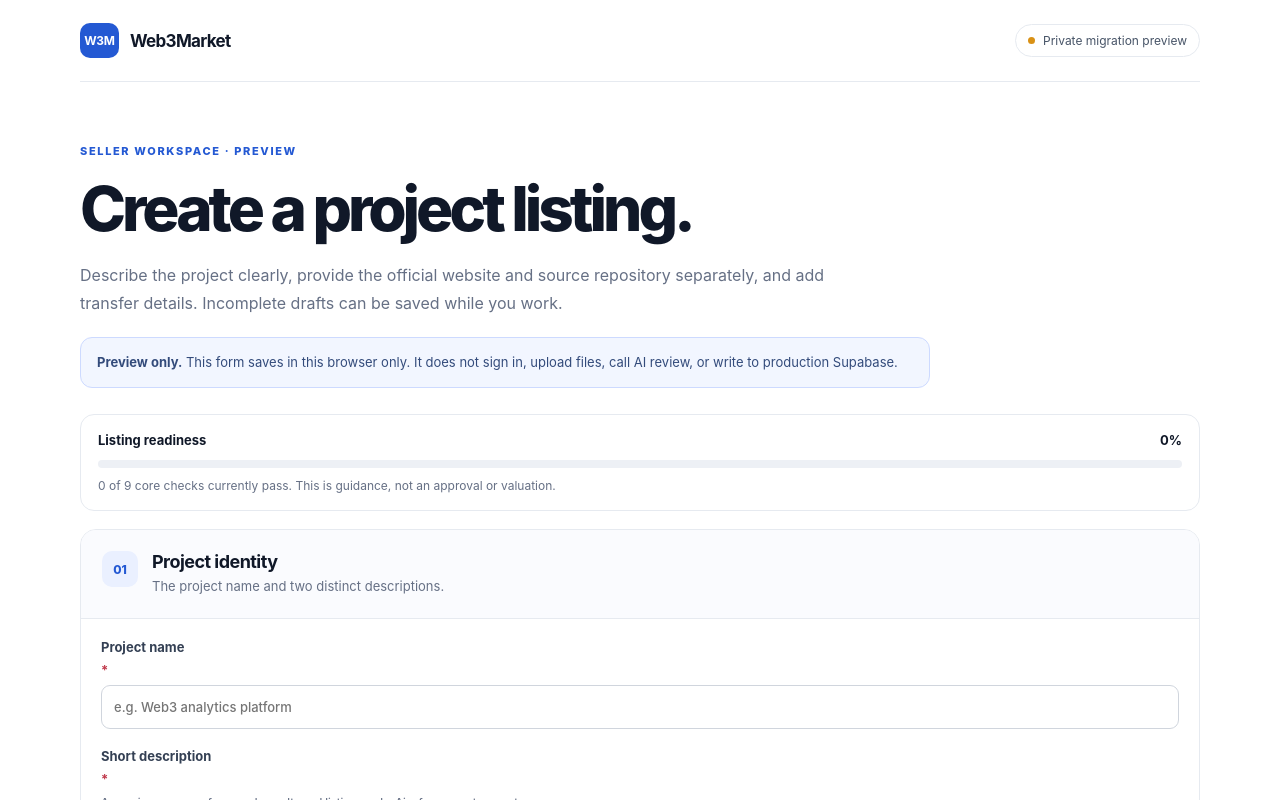
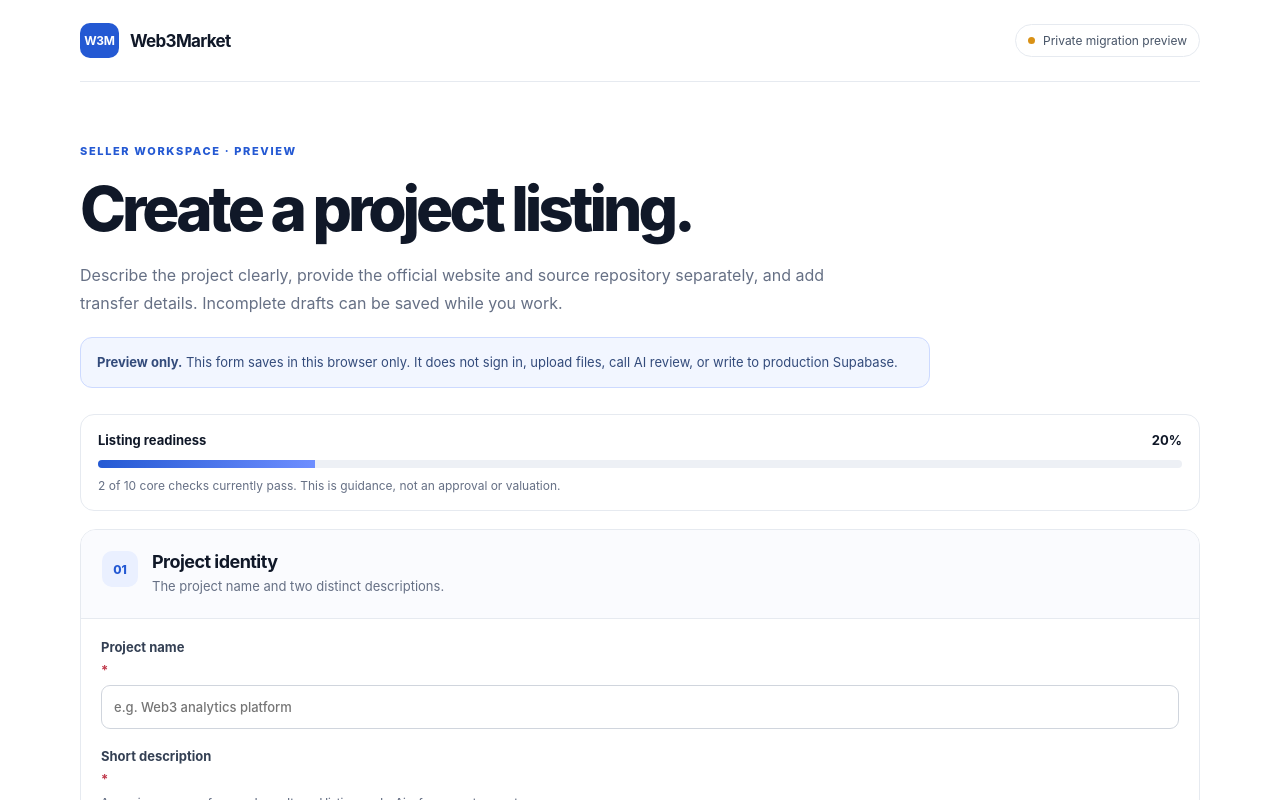
Before and after one commit to Aminzaki1972/Web3Market, a Next.js app in the folder nextjs/: page /sell-project in a window 1280 px wide. Shown: the top 800 px of the page. Built offline with nearby package versions, Linux system fonts and the light colour scheme.

Commit message:
fix(nextjs): allow repository-only project references

```diff
--- a/nextjs/app/sell-project/page.tsx
+++ b/nextjs/app/sell-project/page.tsx
@@ -99,8 +99,9 @@ export default function SellProjectPage() {
       draft.fullDescription.trim().length >= 50,
       Boolean(draft.category),
       draft.askingPrice.trim() !== "" && Number(draft.askingPrice) >= 0,
-      validHttpsUrl(draft.projectUrl),
-      validGithubRepo(draft.githubUrl),
+      ((Boolean(draft.projectUrl.trim()) && validHttpsUrl(draft.projectUrl) && !/(^|\.)github\.com$/i.test(new URL(draft.projectUrl).hostname)) || (Boolean(draft.githubUrl.trim()) && validGithubRepo(draft.githubUrl))),
+      (!draft.projectUrl.trim() || (validHttpsUrl(draft.projectUrl) && !/(^|\.)github\.com$/i.test(new URL(draft.projectUrl).hostname))),
+      (!draft.githubUrl.trim() || validGithubRepo(draft.githubUrl)),
       Boolean(draft.transferTerms.trim()),
       draft.ownershipDeclaration,
     ];
@@ -125,8 +126,19 @@ export default function SellProjectPage() {
     if (draft.fullDescription.trim().length < 50) errors.push("full description (50+ characters)");
     if (!draft.category) errors.push("project category");
     if (!draft.askingPrice.trim() || !Number.isFinite(Number(draft.askingPrice)) || Number(draft.askingPrice) < 0) errors.push("valid asking price");
-    if (!validHttpsUrl(draft.projectUrl) || /(^|\.)github\.com$/i.test(new URL(draft.projectUrl).hostname)) errors.push("official HTTPS website");
-    if (!validGithubRepo(draft.githubUrl)) errors.push("GitHub owner/repository URL");
+    const hasWebsite = Boolean(draft.projectUrl.trim());
+    const hasRepository = Boolean(draft.githubUrl.trim());
+    if (!hasWebsite && !hasRepository) errors.push("at least one project reference (official website or GitHub repository)");
+    if (hasWebsite && (!validHttpsUrl(draft.projectUrl) || /(^|\.)github\.com$/i.test(new URL(draft.projectUrl).hostname))) errors.push("valid official HTTPS website (keep GitHub in its own field)");
+    if (hasRepository && !validGithubRepo(draft.githubUrl)) errors.push("valid GitHub owner/repository URL");
+    const optionalLinks: Array<[string, string]> = [
+      ["demo URL", draft.demoUrl], ["documentation URL", draft.documentationUrl],
+      ["X / Twitter URL", draft.twitterUrl], ["Telegram URL", draft.telegramUrl],
+      ["Discord URL", draft.discordUrl], ["LinkedIn URL", draft.linkedinUrl],
+    ];
+    optionalLinks.forEach(([label, value]) => {
+      if (value.trim() && !validHttpsUrl(value)) errors.push(label + " must use HTTPS");
+    });
     if (!draft.transferTerms.trim()) errors.push("transfer terms");
     if (!draft.ownershipDeclaration) errors.push("ownership confirmation");
     if (errors.length) {
```
